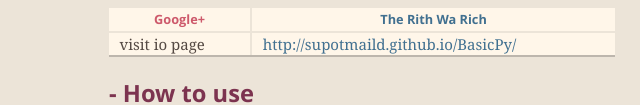
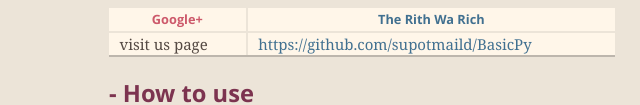
Before and after one commit to supotmaild/BasicPy, a plain HTML site: page index.html in a window 1280 px wide. Shown: the part 699-804 px from the top of the page, 278-918 px from the left. Drawn offline with nearby package versions, Linux system fonts and the light colour scheme.

```diff
--- a/index.html
+++ b/index.html
@@ -78,8 +78,8 @@
 </thead>
 <tbody>
 <tr>
-<td>visit io page</td>
-<td><a href="http://supotmaild.github.io/BasicPy/">http://supotmaild.github.io/BasicPy/</a></td>
+<td>visit us page</td>
+<td><a href="https://github.com/supotmaild/BasicPy">https://github.com/supotmaild/BasicPy</a></td>
 </tr>
 </tbody>
 </table>
```
Also changed, not shown: params.json (+1 -1 lines).
